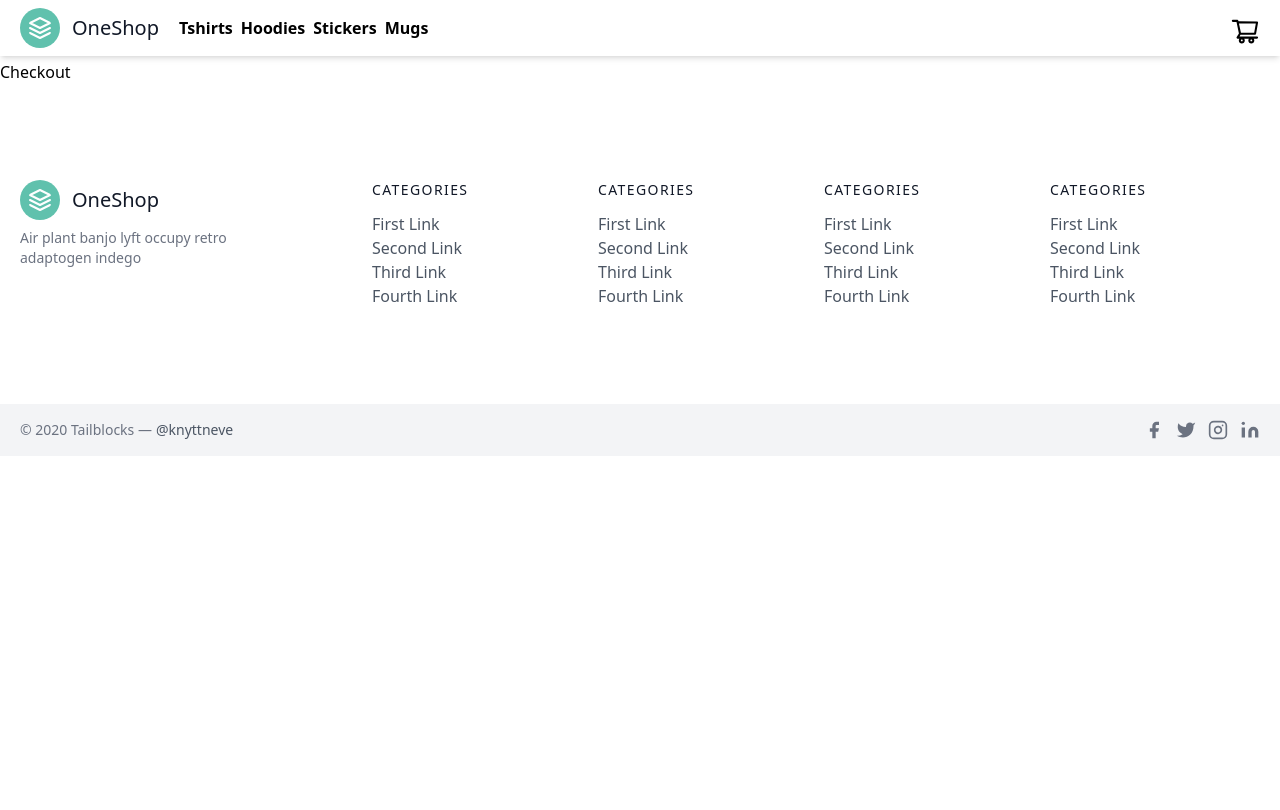
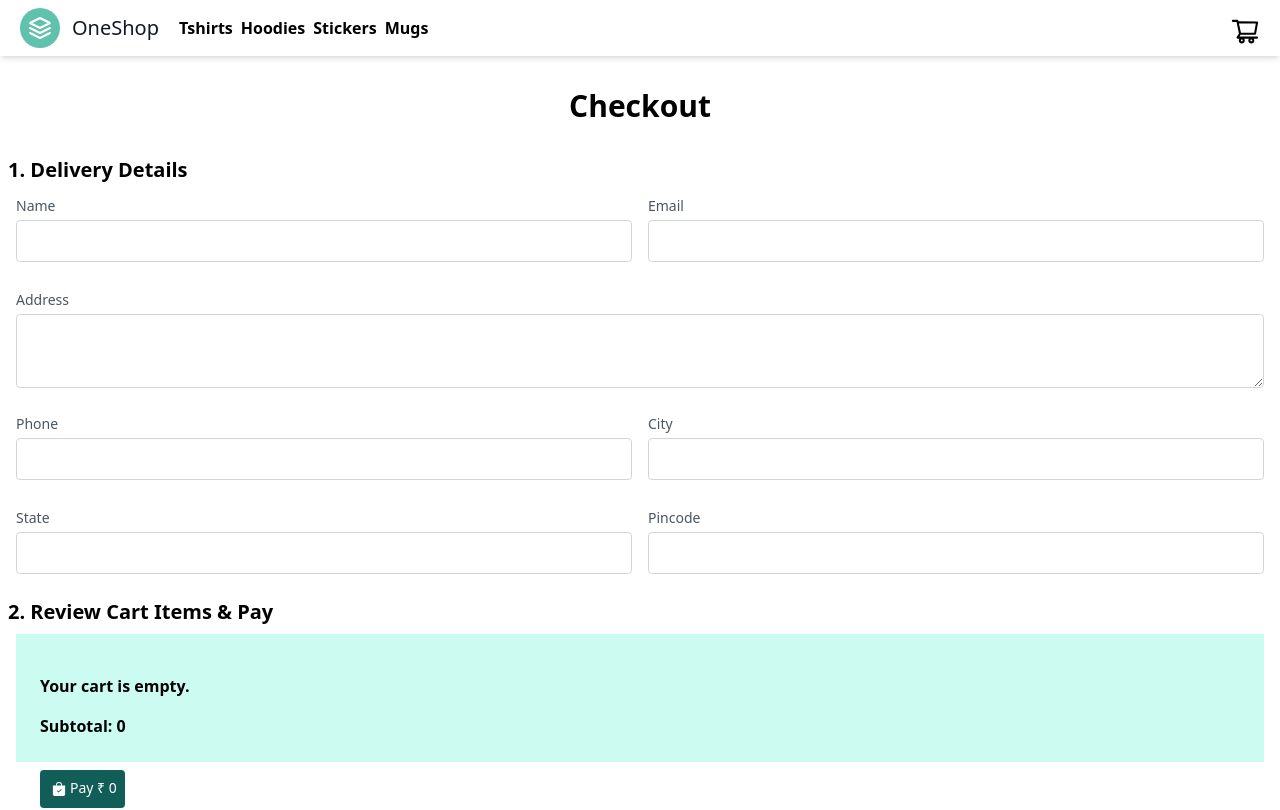
Before and after one commit to st908503/next-ecom, a Next.js app: page /checkout in a window 1280 px wide. Shown: the top 810 px of the page. Built offline with nearby package versions, Linux system fonts and the light colour scheme.

Commit message:
Checkout Page and Subtotal included

```diff
--- a/components/Navbar.js
+++ b/components/Navbar.js
@@ -19,7 +19,7 @@
     const ref = useRef();
 
     return (
-        <div className='flex flex-col md:flex-row justify-between md:justify-start items-center mb-1 py-2 shadow-md'>
+        <div className='flex flex-col md:flex-row justify-between md:justify-start items-center mb-1 py-2 shadow-md sticky top-0 bg-white z-10'>
             <div className='mx-5 '>
                 <Link href={'/'} legacyBehavior>
                     <a className="flex title-font font-medium items-center md:justify-start justify-center text-gray-900">
@@ -44,7 +44,7 @@
             </div>
 
 
-            <div ref={ref} className="sideCart absolute top-0 right-0 w-72 h-full bg-teal-400 px-8 py-10 transform transition-transform translate-x-full ">
+            <div ref={ref} className={`sideCart absolute top-0 right-0 w-72 h-[100vh] bg-teal-400 px-8 py-10 transform transition-transform ${Object.keys(cart).length !== 0 ? 'translate-x-0' : 'translate-x-full'}`}>
                 <h2 className='font-bold text-xl text-center'>Shopping Cart</h2>
                 <span onClick={toggleCart} className='absolute top-2 right-2 cursor-pointer text-2xl'><AiFillCloseCircle /></span>
                 <ol className='list-decimal font-semibold'>
@@ -53,14 +53,16 @@
                         <li key={k}>
                             <div className="flex my-5">
                                 <div className='w-2/3 font-semibold'>{cart[k].name}</div>
-                                <div className='w-1/3 flex justify-center items-center font-semibold text-lg'><AiFillMinusCircle onClick={()=>removeFromCart(k,1,cart[k].price,cart[k].name,cart[k].size,cart[k].variant)} className='cursor-pointer text-teal-800' /><span className='mx-2 text-sm md:text-lg'>{cart[k].qty}</span><AiFillPlusCircle onClick={()=>addToCart(k,1,cart[k].price,cart[k].name,cart[k].size,cart[k].variant)} className='cursor-pointer text-teal-800' /></div>
+                                <div className='w-1/3 flex justify-center items-center font-semibold text-lg'><AiFillMinusCircle onClick={() => removeFromCart(k, 1, cart[k].price, cart[k].name, cart[k].size, cart[k].variant)} className='cursor-pointer text-teal-800' /><span className='mx-2 text-sm md:text-lg'>{cart[k].qty}</span><AiFillPlusCircle onClick={() => addToCart(k, 1, cart[k].price, cart[k].name, cart[k].size, cart[k].variant)} className='cursor-pointer text-teal-800' /></div>
                             </div>
                         </li>
                     ))}
 
                 </ol>
+                <div className='font-bold my-2'>Subtotal: ₹{subTotal}</div>
                 <div className='flex'>
-                    <button className="flex mr-2  text-white bg-teal-800 border-0 py-2 px-2 focus:outline-none hover:bg-white hover:text-teal-800 rounded text-sm"><BsFillBagCheckFill className='m-1' /> Checkout</button>
+                    <Link href={'/checkout'}><button className="flex mr-2  text-white bg-teal-800 border-0 py-2 px-2 focus:outline-none hover:bg-white hover:text-teal-800 rounded text-sm"><BsFillBagCheckFill className='m-1' /> Checkout</button>
+                    </Link>
                     <button onClick={clearCart} className="flex mr-2 text-white bg-teal-800 border-0 py-2 px-2 focus:outline-none hover:bg-white hover:text-teal-800 rounded text-sm">Clear Cart</button>
                 </div>
             </div>
--- a/src/pages/_app.js
+++ b/src/pages/_app.js
@@ -14,13 +14,13 @@
     try {
       if (localStorage.getItem("cart")) {
         setCart(JSON.parse(localStorage.getItem("cart")))
+        saveCart(JSON.parse(localStorage.getItem("cart")))
       }
     }
     catch (error) {
       console.log(error)
       localStorage.clear()
     }
-
   }, [])
 
 
@@ -76,7 +76,7 @@
 
 
   return <>
-    <Navbar cart={cart} addToCart={addToCart} removeFromCart={removeFromCart} clearCart={clearCart} subTotal={subTotal} />
+    <Navbar key={subTotal} cart={cart} addToCart={addToCart} removeFromCart={removeFromCart} clearCart={clearCart} subTotal={subTotal} />
     <Component cart={cart} addToCart={addToCart} removeFromCart={removeFromCart} clearCart={clearCart} subTotal={subTotal} {...pageProps} />
     <Footer />
   </>
--- a/src/pages/checkout.js
+++ b/src/pages/checkout.js
@@ -1,8 +1,84 @@
 import React from 'react'
+import { AiFillMinusCircle, AiFillPlusCircle } from 'react-icons/ai'
+import { BsFillBagCheckFill } from 'react-icons/bs'
+import Link from 'next/link'
 
-const Checkout = () => {
+const Checkout = ({ cart, subTotal, addToCart, removeFromCart }) => {
   return (
-    <div>Checkout</div>
+    <div className='container px-2 sm:m-auto'>
+      <h1 className='font-bold text-3xl my-8 text-center'>Checkout</h1>
+      <h2 className='font-semibold text-xl'>1. Delivery Details</h2>
+      <div className="mx-auto flex my-2">
+        <div className="px-2 w-1/2">
+          <div className="mb-4">
+            <label htmlFor="name" className="leading-7 text-sm text-gray-600">Name</label>
+            <input type="text" id="email" name="name" className="w-full bg-white rounded border border-gray-300 focus:border-indigo-500 focus:ring-2 focus:ring-indigo-200 text-base outline-none text-gray-700 py-1 px-3 leading-8 transition-colors duration-200 ease-in-out" />
+          </div>
+        </div>
+        <div className="px-2 w-1/2">
+          <div className="relative mb-4">
+            <label htmlFor="email" className="leading-7 text-sm text-gray-600">Email</label>
+            <input type="email" id="email" name="email" className="w-full bg-white rounded border border-gray-300 focus:border-indigo-500 focus:ring-2 focus:ring-indigo-200 text-base outline-none text-gray-700 py-1 px-3 leading-8 transition-colors duration-200 ease-in-out" />
+          </div>
+        </div>
+      </div>
+      <div className="px-2 w-full">
+        <div className="relative mb-4">
+          <label htmlFor="address" className="leading-7 text-sm text-gray-600">Address</label>
+          <textarea name="address" id="address" cols="30" rows="2" className="w-full bg-white rounded border border-gray-300 focus:border-indigo-500 focus:ring-2 focus:ring-indigo-200 text-base outline-none text-gray-700 py-1 px-3 leading-8 transition-colors duration-200 ease-in-out"></textarea>
+        </div>
+      </div>
+      <div className="mx-auto flex my-2">
+        <div className="px-2 w-1/2">
+          <div className="mb-4">
+            <label htmlFor="phone" className="leading-7 text-sm text-gray-600">Phone</label>
+            <input type="phone" id="phone" name="phone" className="w-full bg-white rounded border border-gray-300 focus:border-indigo-500 focus:ring-2 focus:ring-indigo-200 text-base outline-none text-gray-700 py-1 px-3 leading-8 transition-colors duration-200 ease-in-out" />
+          </div>
+        </div>
+        <div className="px-2 w-1/2">
+          <div className="relative mb-4">
+            <label htmlFor="city" className="leading-7 text-sm text-gray-600">City</label>
+            <input type="city" id="city" name="city" className="w-full bg-white rounded border border-gray-300 focus:border-indigo-500 focus:ring-2 focus:ring-indigo-200 text-base outline-none text-gray-700 py-1 px-3 leading-8 transition-colors duration-200 ease-in-out" />
+          </div>
+        </div>
+      </div>
+      <div className="mx-auto flex my-2">
+        <div className="px-2 w-1/2">
+          <div className="mb-4">
+            <label htmlFor="state" className="leading-7 text-sm text-gray-600">State</label>
+            <input type="text" id="state" name="state" className="w-full bg-white rounded border border-gray-300 focus:border-indigo-500 focus:ring-2 focus:ring-indigo-200 text-base outline-none text-gray-700 py-1 px-3 leading-8 transition-colors duration-200 ease-in-out" />
+          </div>
+        </div>
+        <div className="px-2 w-1/2">
+          <div className="relative mb-4">
+            <label htmlFor="pincode" className="leading-7 text-sm text-gray-600">Pincode</label>
+            <input type="text" id="pincode" name="pincode" className="w-full bg-white rounded border border-gray-300 focus:border-indigo-500 focus:ring-2 focus:ring-indigo-200 text-base outline-none text-gray-700 py-1 px-3 leading-8 transition-colors duration-200 ease-in-out" />
+          </div>
+        </div>
+      </div>
+
+      <h2 className='font-semibold text-xl'>2. Review Cart Items & Pay</h2>
+      <div className="sideCart bg-teal-100 p-6 m-2">
+        <ol className='list-decimal font-semibold'>
+          {Object.keys(cart).length === 0 && <div className='my-4 font-semibold'>Your cart is empty.</div>}
+          {Object.keys(cart).map((k) => (
+            <li key={k}>
+              <div className="flex my-5">
+                <div className=' font-semibold'>{cart[k].name}</div>
+                <div className='w-1/3 flex justify-center items-center font-semibold text-lg'><AiFillMinusCircle onClick={() => removeFromCart(k, 1, cart[k].price, cart[k].name, cart[k].size, cart[k].variant)} className='cursor-pointer text-teal-800' /><span className='mx-2 text-sm md:text-lg'>{cart[k].qty}</span><AiFillPlusCircle onClick={() => addToCart(k, 1, cart[k].price, cart[k].name, cart[k].size, cart[k].variant)} className='cursor-pointer text-teal-800' /></div>
+
+              </div>
+            </li>
+          ))}
+
+        </ol>
+        <span className="total font-bold">Subtotal: {subTotal}</span>
+      </div>
+      <div className="mx-8">
+        <Link href={'/checkout'}><button className="flex mr-2  text-white bg-teal-800 border-0 py-2 px-2 focus:outline-none hover:bg-white hover:text-teal-800 rounded text-sm"><BsFillBagCheckFill className='m-1' /> Pay ₹ {subTotal}</button>
+        </Link>
+      </div>
+    </div>
   )
 }
 
--- a/src/pages/tshirts.js
+++ b/src/pages/tshirts.js
@@ -6,7 +6,7 @@
     <div>
       <section className="text-gray-600 body-font">
         <div className="container px-5 py-24 mx-auto">
-          <div className="flex flex-wrap -m-4">
+          <div className="flex flex-wrap -m-4 justify-center">
 
             <div className="lg:w-1/5 md:w-1/2 p-4 w-full cursor-pointer shadow-lg m-5">
               <Link href="/product/trending-tshirts" legacyBehavior>
```
